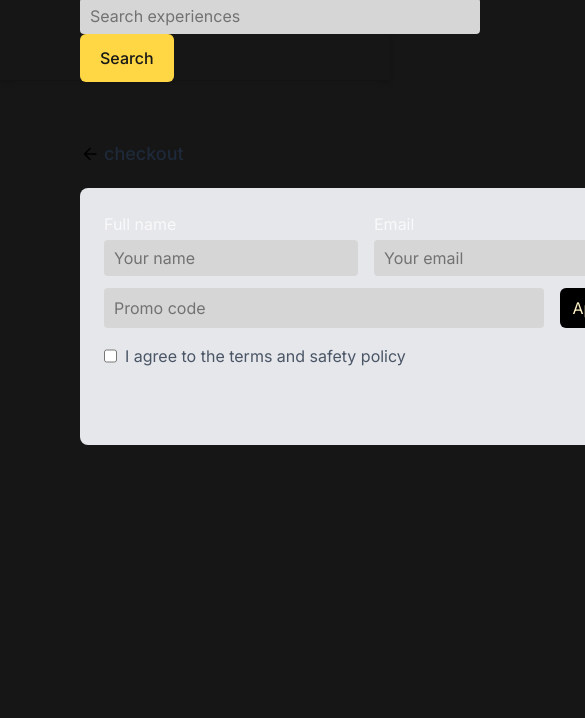
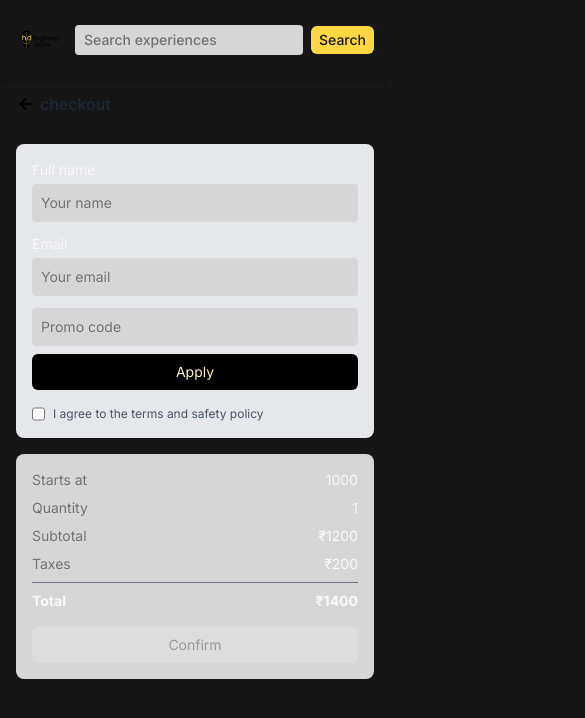
Before and after one commit to Rishiyaduwanshi/bookit, a Next.js app: page /checkout in a window 390 px wide. Shown: the top 718 px of the page, 585 px wide, since content can reach past the window. Built offline with nearby package versions, Linux system fonts and the light colour scheme; no server answers.

Commit message:
feat: enhance UI components with responsive design and improved styling

```diff
--- a/src/app/checkout/page.jsx
+++ b/src/app/checkout/page.jsx
@@ -7,7 +7,7 @@ const page = () => {
   return (
     <>
       <BackButton title="checkout" className="left-20" />
-      <div className="flex m-20 gap-8">
+      <div className="flex flex-col lg:flex-row px-4 sm:px-6 md:px-8 lg:px-12 xl:px-20 py-4 sm:py-6 gap-4 sm:gap-6 md:gap-8">
         <Checkout />
         <Cart goTo="/confirm"  dateAndTimeSelected='selected' />
       </div>
--- a/src/app/confirm/page.jsx
+++ b/src/app/confirm/page.jsx
@@ -4,24 +4,25 @@ import Link from 'next/link';
 
 const Confirm = () => {
   return (
-    <div className="flex flex-col gap-4 m-20 items-center">
+    <div className="flex flex-col gap-4 px-4 sm:px-6 md:px-8 lg:px-12 xl:px-20 py-8 sm:py-12 md:py-16 lg:py-20 items-center">
       <svg
-        width="80"
-        height="80"
+        width="60"
+        height="60"
         viewBox="0 0 80 80"
         fill="none"
         xmlns="http://www.w3.org/2000/svg"
+        className="sm:w-20 sm:h-20"
       >
         <path
           d="M40 5C49.2826 5 58.185 8.68749 64.7487 15.2513C71.3125 21.815 75 30.7174 75 40C75 49.2826 71.3125 58.185 64.7487 64.7487C58.185 71.3125 49.2826 75 40 75C30.7174 75 21.815 71.3125 15.2513 64.7487C8.68749 58.185 5 49.2826 5 40C5 30.7174 8.68749 21.815 15.2513 15.2513C21.815 8.68749 30.7174 5 40 5ZM35.64 46.905L27.865 39.125C27.5863 38.8463 27.2554 38.6252 26.8912 38.4743C26.527 38.3235 26.1367 38.2458 25.7425 38.2458C25.3483 38.2458 24.958 38.3235 24.5938 38.4743C24.2296 38.6252 23.8987 38.8463 23.62 39.125C23.0571 39.6879 22.7408 40.4514 22.7408 41.2475C22.7408 42.0436 23.0571 42.8071 23.62 43.37L33.52 53.27C33.7979 53.5501 34.1286 53.7725 34.4929 53.9242C34.8572 54.076 35.2479 54.1541 35.6425 54.1541C36.0371 54.1541 36.4278 54.076 36.7921 53.9242C37.1564 53.7725 37.4871 53.5501 37.765 53.27L58.265 32.765C58.5475 32.4874 58.7722 32.1567 58.9261 31.7918C59.0801 31.427 59.1604 31.0352 59.1622 30.6392C59.164 30.2432 59.0875 29.8508 58.9369 29.4845C58.7863 29.1182 58.5647 28.7854 58.2848 28.5052C58.005 28.225 57.6724 28.003 57.3063 27.852C56.9402 27.701 56.5478 27.6239 56.1518 27.6253C55.7558 27.6267 55.364 27.7064 54.999 27.86C54.6339 28.0136 54.3029 28.2379 54.025 28.52L35.64 46.905Z"
           fill="#24AC39"
         />
       </svg>
-      <h2 className=" text-3xl">Booking Confirmed</h2>
-      <p className="text-gray-500">Ref ID HUF56&SO</p>
+      <h2 className="text-2xl sm:text-3xl font-bold text-center">Booking Confirmed</h2>
+      <p className="text-gray-500 text-sm sm:text-base">Ref ID HUF56&SO</p>
       <Link
         href="/"
-        className="px-3 py-2 bg-[#E3E3E3] rounded-md font-sans text-[#656565]"
+        className="px-4 sm:px-5 py-2 sm:py-2.5 bg-[#E3E3E3] rounded-md font-sans text-[#656565] text-sm sm:text-base hover:bg-gray-300 transition"
       >
         Back to Home
       </Link>
--- a/src/app/globals.css
+++ b/src/app/globals.css
@@ -27,7 +27,7 @@ body {
   color: var(--hd-bg-primary);
   background-color: var(--hd-text-primary);
   font-family: var(--font-inter);
-
+  overflow-x: hidden;
 }
 
 button {
@@ -36,13 +36,22 @@ button {
   cursor: pointer;
   border: none;
   border-radius: 6px;
+  transition: all 0.2s ease;
+}
+
+button:hover {
+  opacity: 0.9;
 }
 
 input {
   background-color: var(--hd-bg-tertiary);
-  color: var(--hd-text-primary);
-  padding: 6px 10px;
   border-radius: 4px;
+  border: 1px solid transparent;
+  transition: all 0.2s ease;
+}
+
+input:focus {
+  border-color: none;
 }
 
 ::placeholder {
@@ -102,30 +111,55 @@ input {
   align-items: center;
   justify-content: center;
   user-select: none;
-  width: 1.2rem;
-  height: 1.2rem;
+  width: 1.5rem;
+  height: 1.5rem;
   border: 1px solid var(--hd-bg-tertiary-accent);
   cursor: pointer;
   transition: all 0.2s ease;
+  border-radius: 4px;
 }
-
 
 .confirm-btn {
   padding-block: 0.5rem;
+  transition: all 0.2s ease;
+}
+
+.confirm-btn:hover {
+  transform: translateY(-1px);
+  box-shadow: 0 2px 4px rgba(0, 0, 0, 0.1);
 }
 
 .cart .top>div:not(:last-child) dt {
   color: var(--hd-text-muted);
 }
 
-
 .muted {
   color: var(--hd-text-muted);
   background-color: var(--hd-bg-tertiary-accent);
   pointer-events: none;
   cursor: not-allowed;
+  opacity: 0.6;
 }
 
 .selected {
   background-color: var(--hd-btn-primary);
 }
+
+/* 📱 Responsive utilities */
+@media (max-width: 640px) {
+  .quantifier span {
+    width: 1.8rem;
+    height: 1.8rem;
+  }
+}
+
+/* ✨ Smooth scrolling */
+html {
+  scroll-behavior: smooth;
+}
+
+/* 🎯 Image optimization */
+img {
+  max-width: 100%;
+  height: auto;
+}
--- a/src/components/BackButton.jsx
+++ b/src/components/BackButton.jsx
@@ -12,17 +12,17 @@ export default function BackHeader({ title = 'Back', backTo = '' }) {
 
   return (
     <div
-      className={` relative ml-20  flex items-center  gap-1 top-15 cursor-pointer`}
+      className={`relative px-4 sm:px-6 md:px-8 lg:px-12 xl:px-20 py-3 sm:py-4 flex items-center gap-1 cursor-pointer`}
       onClick={handleBack}
     >
       <Image
-        src="/backArrow.svg"
+        src="/BackArrow.svg"
         alt="Back"
         width={20}
         height={20}
         className="hover:opacity-80"
       />
-      <span className="font-medium text-lg text-gray-800 hover:text-black">
+      <span className="font-medium text-base sm:text-lg text-gray-800 hover:text-black">
         {title}
       </span>
     </div>
--- a/src/components/Cart.jsx
+++ b/src/components/Cart.jsx
@@ -14,7 +14,7 @@ export default function ({ goTo = '', dateAndTimeSelected = '' }) {
   }
 
   return (
-    <dl className="cart flex-1 mb-auto hd-bg-tertiary p-5 rounded-lg">
+    <dl className="cart w-full lg:flex-1 mb-auto hd-bg-tertiary p-4 sm:p-5 rounded-lg text-sm sm:text-base">
       <div className="top flex flex-col justify-center gap-2 w-full">
         <div className="flex justify-between">
           <dt>Starts at</dt>
@@ -24,17 +24,17 @@ export default function ({ goTo = '', dateAndTimeSelected = '' }) {
         {date && (
           <div className="flex justify-between">
             <dt>Date</dt>
-            <dd>{date}</dd>
+            <dd className="text-right wrap-break-word">{date}</dd>
           </div>
         )}
 
         {time && (
           <div className="flex justify-between">
             <dt>Time</dt>
-            <dd>{time}</dd>
+            <dd className="text-right wrap-break-word">{time}</dd>
           </div>
         )}
-        <div className="flex justify-between">
+        <div className="flex justify-between items-center">
           <dt>Quantity</dt>
           <span className="quantifier">
             <span
@@ -73,7 +73,7 @@ export default function ({ goTo = '', dateAndTimeSelected = '' }) {
       </div>
       <div className="bottom">
         <Link
-          className={`confirm-btn text-center block rounded-md bg-amber-300  w-full mt-4 ${
+          className={`confirm-btn text-center block rounded-md bg-amber-300 w-full mt-4 text-sm sm:text-base ${
             !(date && time) && 'muted'
           }`}
           href={goTo}
--- a/src/components/Checkout.jsx
+++ b/src/components/Checkout.jsx
@@ -32,36 +32,46 @@ const Checkout = () => {
   }, [promocode]);
 
   return (
-    <div className="flex flex-3 flex-col gap-3 bg-gray-200 px-6 pt-6 rounded-lg">
-      <div className="flex gap-4 w-full">
+    <div className="flex flex-1 lg:flex-3 flex-col gap-3 sm:gap-5 bg-gray-200 px-4 sm:px-6 pt-4 sm:pt-6 pb-4 rounded-lg">
+      <div className="flex flex-col sm:flex-row gap-3 sm:gap-4 w-full">
         <div className="flex flex-col flex-1 gap-1">
-          <label htmlFor="name">Full name</label>
-          <input type="text" name="" id="name" placeholder="Your name" />
+          <label htmlFor="name" className="text-sm sm:text-base">
+            Full name
+          </label>
+          <input
+            type="text"
+            name=""
+            id="name"
+            placeholder="Your name"
+            className="py-2 px-2 w-full  text-sm sm:text-base"
+          />
         </div>
         <div className="flex flex-col flex-1 gap-1">
-          <label htmlFor="email">Email</label>
+          <label htmlFor="email" className="text-sm sm:text-base">
+            Email
+          </label>
           <input
             type="email"
             name=""
-            className="text-black"
+            className="py-2 px-2 w-full text-sm sm:text-base"
             placeholder="Your email"
             id="email"
           />
         </div>
       </div>
-      <div className="flex gap-4">
+      <div className="flex flex-col sm:flex-row gap-2 sm:gap-4">
         <input
           onChange={(e) => setPromocode(e.target.value.trim().toUpperCase())}
           type="text"
           placeholder="Promo code"
-          className="py-2 w-[90%]"
+          className="py-2 px-2 w-full sm:w-[70%] text-sm sm:text-base"
           value={promocode}
         />
         <span
           onClick={handleApplyPromo}
           className={` ${
             isApplying ? 'muted' : ''
-          }  px-3 py-2 flex-1 rounded-md cursor-pointer text-center bg-black text-amber-100 `}
+          }  px-3 py-2 flex-1 rounded-md cursor-pointer text-center bg-black text-amber-100 text-sm sm:text-base`}
         >
           Apply
         </span>
@@ -73,7 +83,7 @@ const Checkout = () => {
           id="tnc"
           className="cursor-pointer bg-black"
         />
-        <label htmlFor="tnc" className="text-gray-600">
+        <label htmlFor="tnc" className="text-gray-600 text-xs sm:text-sm">
           I agree to the terms and safety policy
         </label>
       </div>
--- a/src/components/Navbar.jsx
+++ b/src/components/Navbar.jsx
@@ -2,23 +2,27 @@
 import Link from 'next/link';
 const Navbar = () => {
   return (
-    <nav className="text-amber-10 hd-bg-color flex justify-between items-center h-20 px-20 py-2 shadow-md">
-      <div className="left">
+    <nav className="text-amber-10 hd-bg-color flex sm:flex-row justify-between items-center gap-3 sm:gap-0 min-h-20 px-4 sm:px-8 md:px-12 lg:px-20 py-3 sm:py-2 shadow-md">
+      <div className="left w-sm sm:w-auto flex justify-center sm:justify-start">
         <Link href="/">
-        <img src="/logo.svg" alt="Highway Delite Logo" />
+          <img
+            src="/logo.svg"
+            alt="Highway Delite Logo"
+            className="h-5 sm:h-12"
+          />
         </Link>
       </div>
-      <div className="right">
+      <div className="right flex gap-2  items-center">
         <input
           type="search"
           name="searchbar"
           id="searchbar"
           placeholder="Search experiences"
-          className=" p-3 rounded w-100 sm:h-6 lg:h-12  mr-2"
+          className="font-medium text-sm px-2 py-1! sm:px-5 sm:h-10  sm:py-2 rounded"
         />
         <button
           type="button"
-          className=" font-medium px-5 h-12 py-2 rounded-md transition duration-200 hover:bg-accent"
+          className="font-medium text-sm px-2 py-1 sm:px-5 sm:h-10  sm:py-2 rounded-md transition duration-200 hover:bg-accent sm:w-auto"
         >
           Search
         </button>
--- a/src/ui/DisplayCard.jsx
+++ b/src/ui/DisplayCard.jsx
@@ -38,11 +38,11 @@ const Displaycard = () => {
 
   return (
     <div
-      className="card-containers grid gap-6 p-6
-            sm:grid-cols-1
-            md:grid-cols-2
+      className="card-containers grid gap-4 sm:gap-5 md:gap-6 p-4 sm:p-6 md:p-8 lg:p-12 xl:p-20
+            grid-cols-1
+            sm:grid-cols-2
             lg:grid-cols-3
-            xl:grid-cols-4  m-20"
+            xl:grid-cols-4"
     >
       {!isLoading
         ? travelData.map((item) => (
--- a/src/ui/DisplayDetails.jsx
+++ b/src/ui/DisplayDetails.jsx
@@ -46,9 +46,9 @@ const DisplayDetails = ({ experienceId }) => {
   }
 
   return (
-    <div className="details flex justify-between gap-8 m-20">
-      <div className="flex flex-col flex-3 justify-between ">
-        <div className="relative h-80 md:h-96 rounded-lg">
+    <div className="details flex flex-col lg:flex-row justify-between gap-4 sm:gap-6 md:gap-8 px-4 sm:px-6 md:px-8 lg:px-12 xl:px-20 py-4 sm:py-6">
+      <div className="flex flex-col flex-1 lg:flex-3 justify-between">
+        <div className="relative h-64 sm:h-80 md:h-96 rounded-lg">
           <Image
             src={
               data.imgSrc ||
@@ -66,7 +66,9 @@ const DisplayDetails = ({ experienceId }) => {
           slots={data.slotDetails}
         />
       </div>
-      <Cart goTo="/checkout" />
+      <div className="w-full lg:w-auto lg:min-w-[300px] xl:min-w-[350px]">
+        <Cart goTo="/checkout" />
+      </div>
     </div>
   );
 };
```
Also changed, not shown: src/components/Cards.jsx (+28 -22 lines), src/components/Details.jsx (+15 -11 lines).
